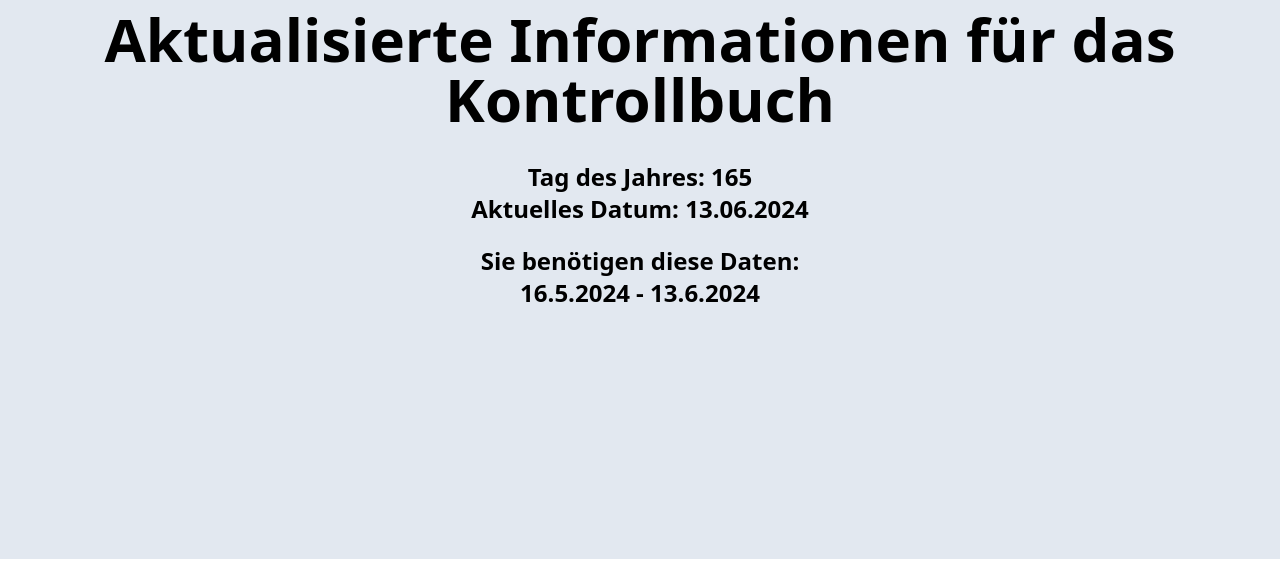
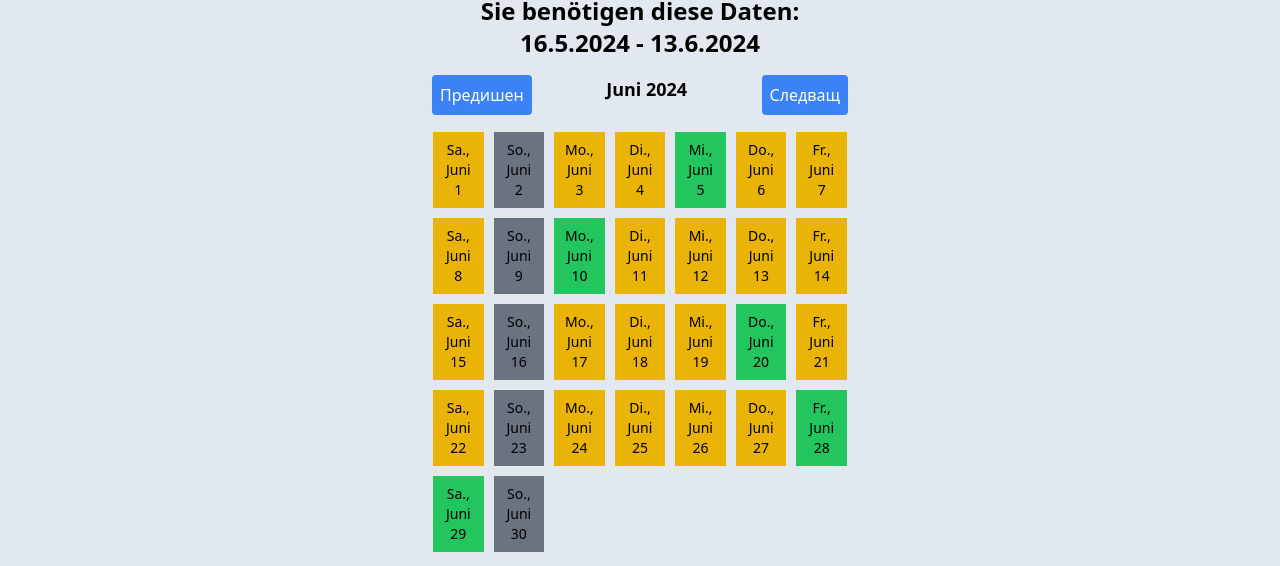
Before and after one commit to Krasimir-Hristov/DHL_Driver_Assistant, a React (Vite) app in the folder frontend/: page / in a window 1280 px wide. Shown: the part 241-807 px from the top of the page. Built offline with nearby package versions, Linux system fonts and the light colour scheme.

Commit message:
build bummy calendar component wich take a parameter a nuber of group- week and calculate the rest of the day off in the future

```diff
--- a/frontend/package.json
+++ b/frontend/package.json
@@ -13,7 +13,9 @@
     "@emotion/react": "^11.11.4",
     "@emotion/styled": "^11.11.5",
     "@mui/material": "^5.15.20",
+    "date-fns": "^3.6.0",
     "i18next": "^23.11.5",
+    "moment": "^2.30.1",
     "react-dom": "^18.2.0",
     "react-flag-kit": "^1.1.1",
     "react-i18next": "^14.1.2",
@@ -21,6 +23,7 @@
   },
   "devDependencies": {
     "@types/react": "^18.2.66",
+    "@types/react-big-calendar": "^1.8.9",
     "@types/react-dom": "^18.2.22",
     "@typescript-eslint/eslint-plugin": "^7.2.0",
     "@typescript-eslint/parser": "^7.2.0",
--- /dev/null
+++ b/frontend/src/components/WeeklyCalendar.tsx
@@ -0,0 +1,100 @@
+import React, { useState } from 'react';
+import {
+  format,
+  addDays,
+  startOfWeek,
+  addMonths,
+  subMonths,
+  startOfMonth,
+  endOfMonth,
+  isSameMonth,
+} from 'date-fns';
+import { enUS, bg, ro, de } from 'date-fns/locale';
+import { weekOffDays } from '../constants/index';
+
+type Props = {
+  startWeek: number;
+  locale: string | 'enUS' | 'bg' | 'ro' | 'de';
+};
+
+const locales = { enUS, bg, ro, de };
+
+const WeeklyCalendar: React.FC<Props> = ({ startWeek, locale }) => {
+  const [currentMonth, setCurrentMonth] = useState(new Date());
+
+  const generateDates = (startWeek: number, currentMonth: Date) => {
+    const start = startOfWeek(startOfMonth(currentMonth), { weekStartsOn: 1 });
+    const end = endOfMonth(currentMonth);
+    const dates = [];
+    let currentDate = start;
+
+    while (currentDate <= end) {
+      const weekNumber: number =
+        ((startWeek + Math.floor(dates.length / 7) - 1) % 9) + 1;
+      const offDays: number[] = weekOffDays[weekNumber];
+      const weekDates = Array.from({ length: 7 }, (_, index) => {
+        const date = addDays(currentDate, index);
+        const dayOfWeek = index + 1;
+        const isOffDay = offDays.includes(dayOfWeek);
+        const isSunday = dayOfWeek === 7;
+        return { date, isOffDay, isSunday };
+      });
+      dates.push(...weekDates);
+      currentDate = addDays(currentDate, 7);
+    }
+
+    return dates.filter(({ date }) => isSameMonth(date, currentMonth));
+  };
+
+  const dates = generateDates(startWeek, currentMonth);
+
+  const handlePreviousMonth = () => {
+    setCurrentMonth((prev) => subMonths(prev, 1));
+  };
+
+  const handleNextMonth = () => {
+    setCurrentMonth((prev) => addMonths(prev, 1));
+  };
+
+  return (
+    <div className='max-w-md mx-auto p-4'>
+      <div className='flex justify-between mb-4'>
+        <button
+          onClick={handlePreviousMonth}
+          className='p-2 bg-blue-500 text-white rounded'
+        >
+          Предишен
+        </button>
+        <h2 className='text-lg font-bold'>
+          {format(currentMonth, 'MMMM yyyy', { locale: locales[locale] })}
+        </h2>
+        <button
+          onClick={handleNextMonth}
+          className='p-2 bg-blue-500 text-white rounded'
+        >
+          Следващ
+        </button>
+      </div>
+      <div className='grid grid-cols-7 gap-1 sm:gap-2'>
+        {dates.map(({ date, isOffDay, isSunday }, index) => (
+          <div
+            key={index}
+            className={`p-1 sm:p-2 border text-xs sm:text-sm
+              ${
+                isOffDay
+                  ? 'bg-green-500'
+                  : isSunday
+                  ? 'bg-gray-500'
+                  : 'bg-yellow-500'
+              }
+            `}
+          >
+            {format(date, 'EEE, MMM d', { locale: locales[locale] || enUS })}
+          </div>
+        ))}
+      </div>
+    </div>
+  );
+};
+
+export default WeeklyCalendar;
--- /dev/null
+++ b/frontend/src/constants/index.ts
@@ -0,0 +1,14 @@
+const weekOffDays = [
+  [], // Placeholder for 0 index
+  [6], // Week 1: Saturday
+  [1, 2], // Week 2: Monday, Tuesday
+  [3], // Week 3: Wednesday
+  [1], // Week 4: Monday
+  [4], // Week 5: Thursday
+  [5, 6], // Week 6: Friday, Saturday
+  [1], // Week 7: Monday
+  [6], // Week 8: Saturday
+  [1], // Week 9: Monday
+];
+
+export { weekOffDays };
--- a/frontend/src/pages/Home.tsx
+++ b/frontend/src/pages/Home.tsx
@@ -3,9 +3,10 @@ import DayOfYear from '../components/DayOfYear';
 import CurrentDate from '../components/CurrentDate';
 import { useTranslation } from 'react-i18next';
 import DateRange from '../components/DateRange';
+import WeeklyCalendar from '../components/WeeklyCalendar';
 
 const Home: React.FC = () => {
-  const { t } = useTranslation();
+  const { t, i18n } = useTranslation();
   return (
     <div className='flex flex-col items-center justify-center min-h-screen text-center px-4 pt-12 md:pt-0 bg-slate-200'>
       <h1 className='text-3xl md:text-4xl lg:text-6xl mb-8 font-bold'>
@@ -14,6 +15,7 @@ const Home: React.FC = () => {
       <DayOfYear />
       <CurrentDate />
       <DateRange />
+      <WeeklyCalendar startWeek={2} locale={i18n.language} />
     </div>
   );
 };
```
Also changed, not shown: 1 other file (tests, documents, lock files or other folders).
